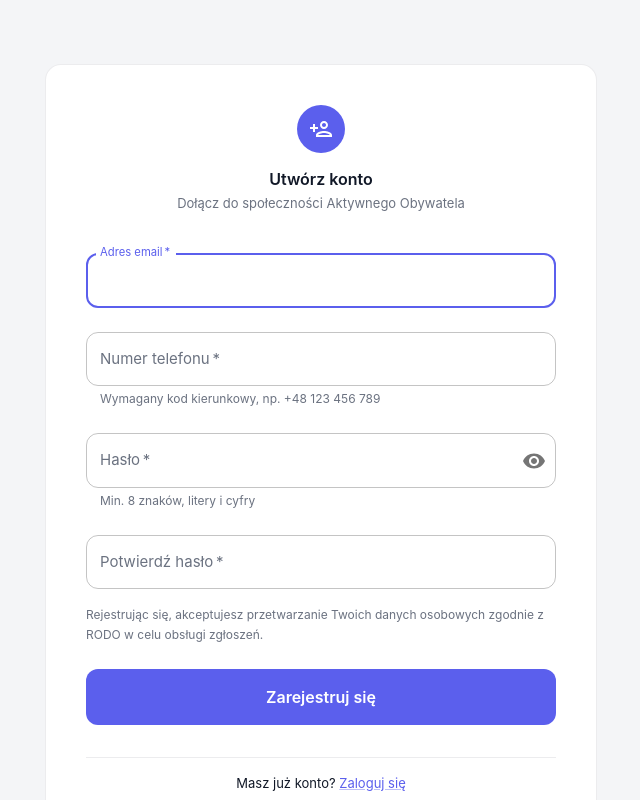
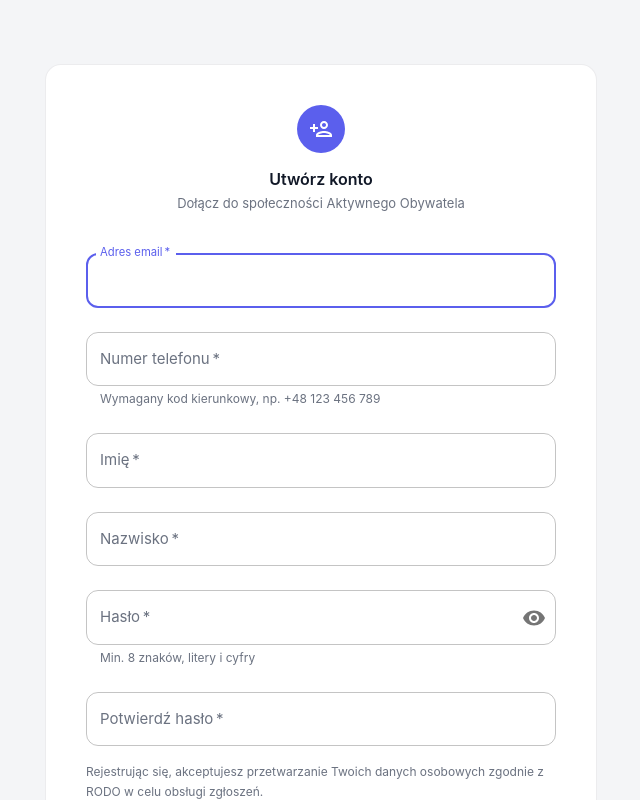
Before and after one commit to PWR-ITE-group/aktywny-obywatel-frontend, a React (Vite) app: page /rejestracja in a window 1280 px wide. Shown: the top 800 px of the page, without its empty margins (319-959 px from the left). Built offline with nearby package versions, Linux system fonts and the light colour scheme.

Commit message:
added asking for first and last name during registration

```diff
--- a/src/context/AuthContext.jsx
+++ b/src/context/AuthContext.jsx
@@ -35,9 +35,9 @@ export const AuthProvider = ({ children }) => {
         }
     };
 
-    const register = async (email, password, phoneNumber) => {
+    const register = async (email, password, phoneNumber, firstName, lastName) => {
         try {
-            const result = await authService.register(email, password, phoneNumber);
+            const result = await authService.register(email, password, phoneNumber, firstName, lastName);
             if (result.success) {
                 console.log(window.location.origin + "/weryfikacja?token=" + result.data.verificationToken);
             }
--- a/src/pages/RegisterPage.jsx
+++ b/src/pages/RegisterPage.jsx
@@ -10,7 +10,7 @@ import { useAuth } from '../context/AuthContext';
 import toast from 'react-hot-toast';
 
 const RegisterPage = () => {
-    const [form, setForm] = useState({ email: '', phone: '', password: '', confirmPassword: '' });
+    const [form, setForm] = useState({ email: '', phone: '', password: '', confirmPassword: '', firstName: '', lastName: '' });
     const [showPassword, setShowPassword] = useState(false);
     const [errors, setErrors] = useState({});
     const [loading, setLoading] = useState(false);
@@ -25,6 +25,10 @@ const RegisterPage = () => {
         if (!form.phone) e.phone = 'Numer telefonu jest wymagany.';
         else if (!/^\+[1-9]\d{6,14}$/.test(form.phone.replace(/[\s\-().]/g, '')))
             e.phone = 'Podaj numer z kodem kierunkowym, np. +48123456789.';
+        if (!form.firstName) e.firstName = 'Imię jest wymagane.';
+        else if (form.firstName.length < 2) e.firstName = 'Imię musi mieć co najmniej 2 znaki.';
+        if (!form.lastName) e.lastName = 'Nazwisko jest wymagane.';
+        else if (form.lastName.length < 2) e.lastName = 'Nazwisko musi mieć co najmniej 2 znaki.';
         if (!form.password) e.password = 'Hasło jest wymagane.';
         else if (form.password.length < 8) e.password = 'Hasło musi mieć co najmniej 8 znaków.';
         else if (!/(?=.*[a-zA-Z])(?=.*\d)/.test(form.password))
@@ -48,7 +52,7 @@ const RegisterPage = () => {
         }
         setLoading(true);
         try {
-            await register(form.email, form.password, form.phone);
+            await register(form.email, form.password, form.phone, form.firstName, form.lastName);
             toast.success('Konto zostało utworzone! Sprawdź email w celu weryfikacji.');
             navigate('/dashboard');
         } catch {
@@ -110,6 +114,26 @@ const RegisterPage = () => {
                         required
                         error={Boolean(errors.phone)}
                         helperText={errors.phone || 'Wymagany kod kierunkowy, np. +48 123 456 789'}
+                    />
+                    <TextField
+                        fullWidth
+                        label="Imię"
+                        value={form.firstName}
+                        onChange={handleChange('firstName')}
+                        margin="normal"
+                        required
+                        error={Boolean(errors.firstName)}
+                        helperText={errors.firstName}
+                    />
+                    <TextField
+                        fullWidth
+                        label="Nazwisko"
+                        value={form.lastName}
+                        onChange={handleChange('lastName')}
+                        margin="normal"
+                        required
+                        error={Boolean(errors.lastName)}
+                        helperText={errors.lastName}
                     />
                     <TextField
                         fullWidth
--- a/src/services/authService.js
+++ b/src/services/authService.js
@@ -20,7 +20,7 @@ export const authService = {
     return data;
   },
 
-  async register(email, password, phoneNumber) {
+  async register(email, password, phoneNumber, firstName, lastName) {
     if (USE_MOCK) {
       await delay(500);
       return {
@@ -31,7 +31,7 @@ export const authService = {
       };
     }
     const { data } = await api.post("/api/auth/register", {
-      email: email, password: password, phoneNumber: phoneNumber
+      email: email, password: password, phoneNumber: phoneNumber, firstName: firstName, lastName: lastName
     });
     return data;
   },
```
Also changed, not shown: 1 other file (tests, documents, lock files or other folders).
